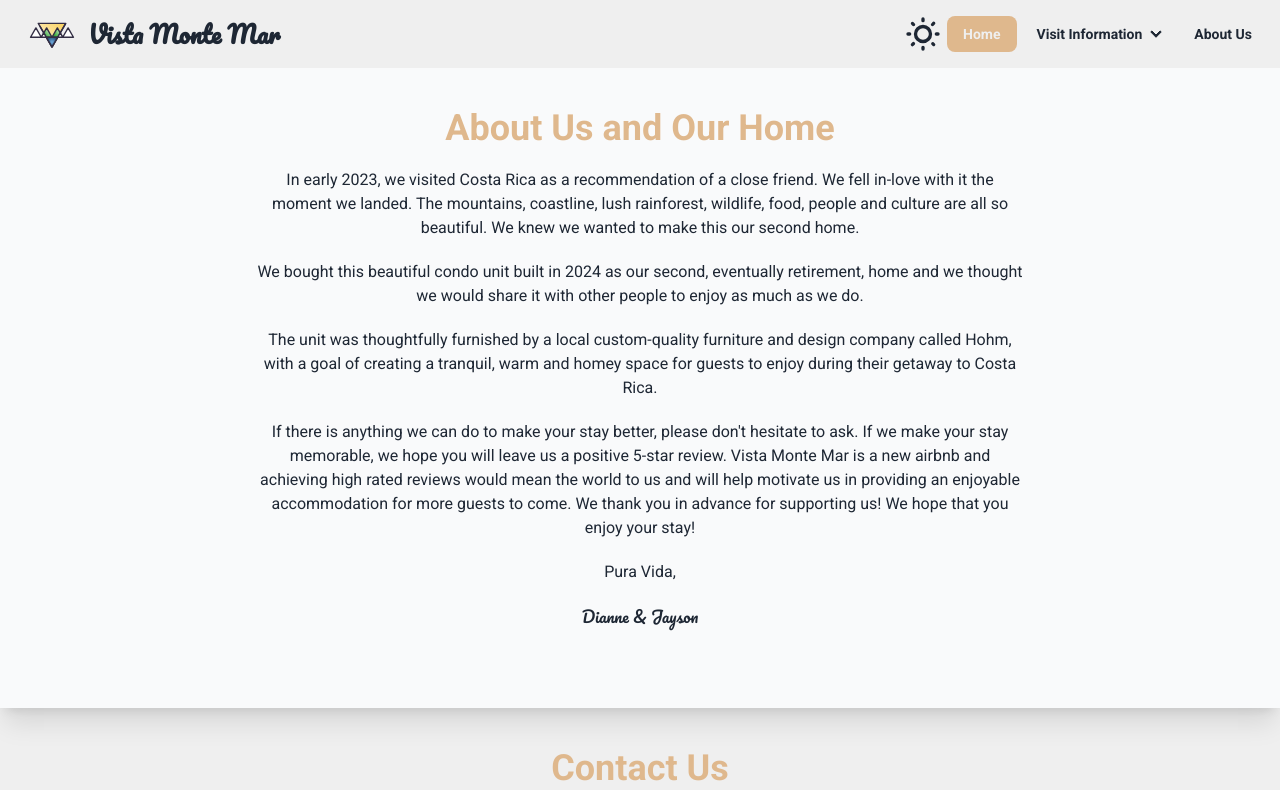
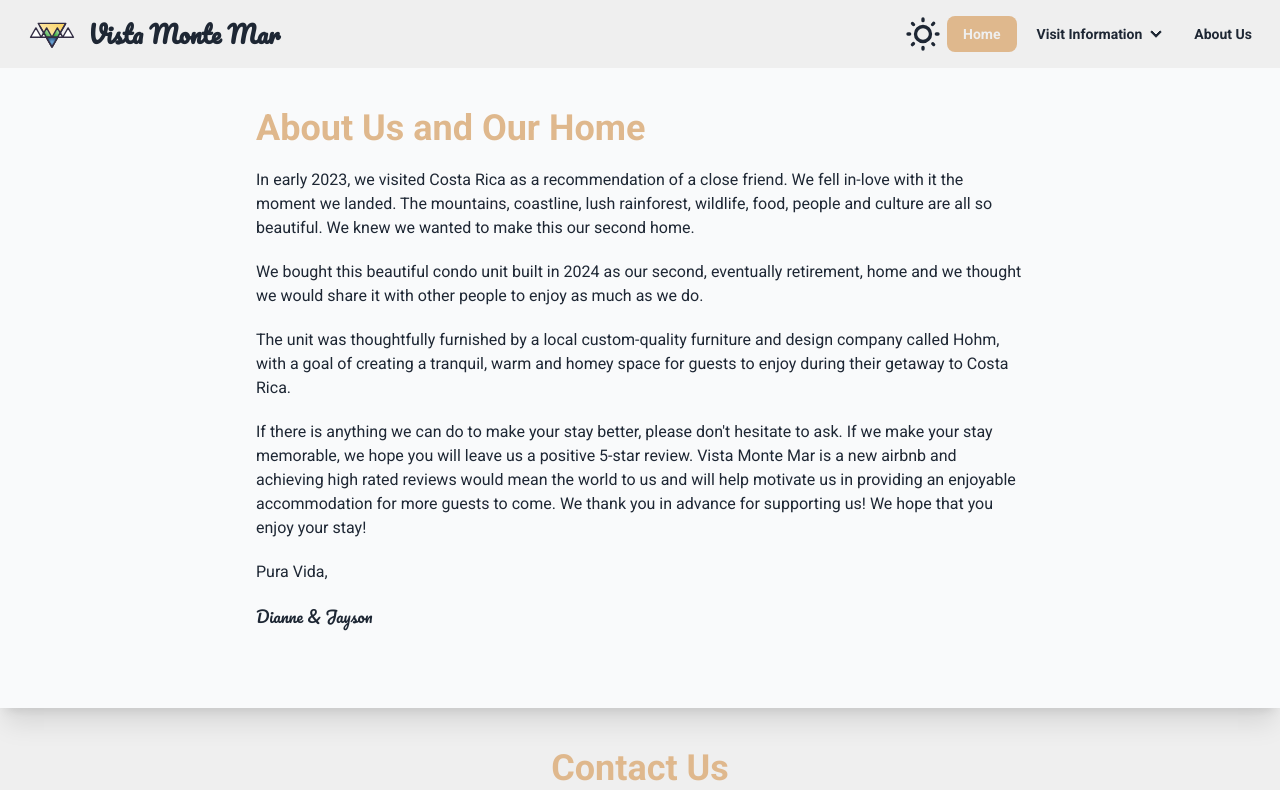
Before and after one commit to jmalab1/vista-monte-mar-app, a React (Vite) app: page /vista_monte_mar/about_us in a window 1280 px wide. Shown: the top 790 px of the page. Built offline with nearby package versions, Linux system fonts and the light colour scheme; some icons are missing.

Commit message:
more updates

```diff
--- a/src/sections/AboutUsSection/index.tsx
+++ b/src/sections/AboutUsSection/index.tsx
@@ -4,13 +4,11 @@ import about from './about_us.json';
 export const AboutUsSection = () => {
   return (
     <section className="px-8 pb-10 bg-base-200 shadow-xl" id="house_rules">
-      <div className="mb-10 grid place-items-center text-center">
+      <div className="mb-10 grid lg:ml-56 lg:mr-56">
         <SectionHeader title="About Us and Our Home">
-          <div className="lg:ml-56 lg:mr-56">
-            {about.map((a) => (
-              <p className={`text-md mt-5 font-[${a.font}]`}>{a.text}</p>
-            ))}
-          </div>
+          {about.map((a) => (
+            <p className={`text-md mt-5 font-[${a.font}]`}>{a.text}</p>
+          ))}
         </SectionHeader>
       </div>
     </section>
```
